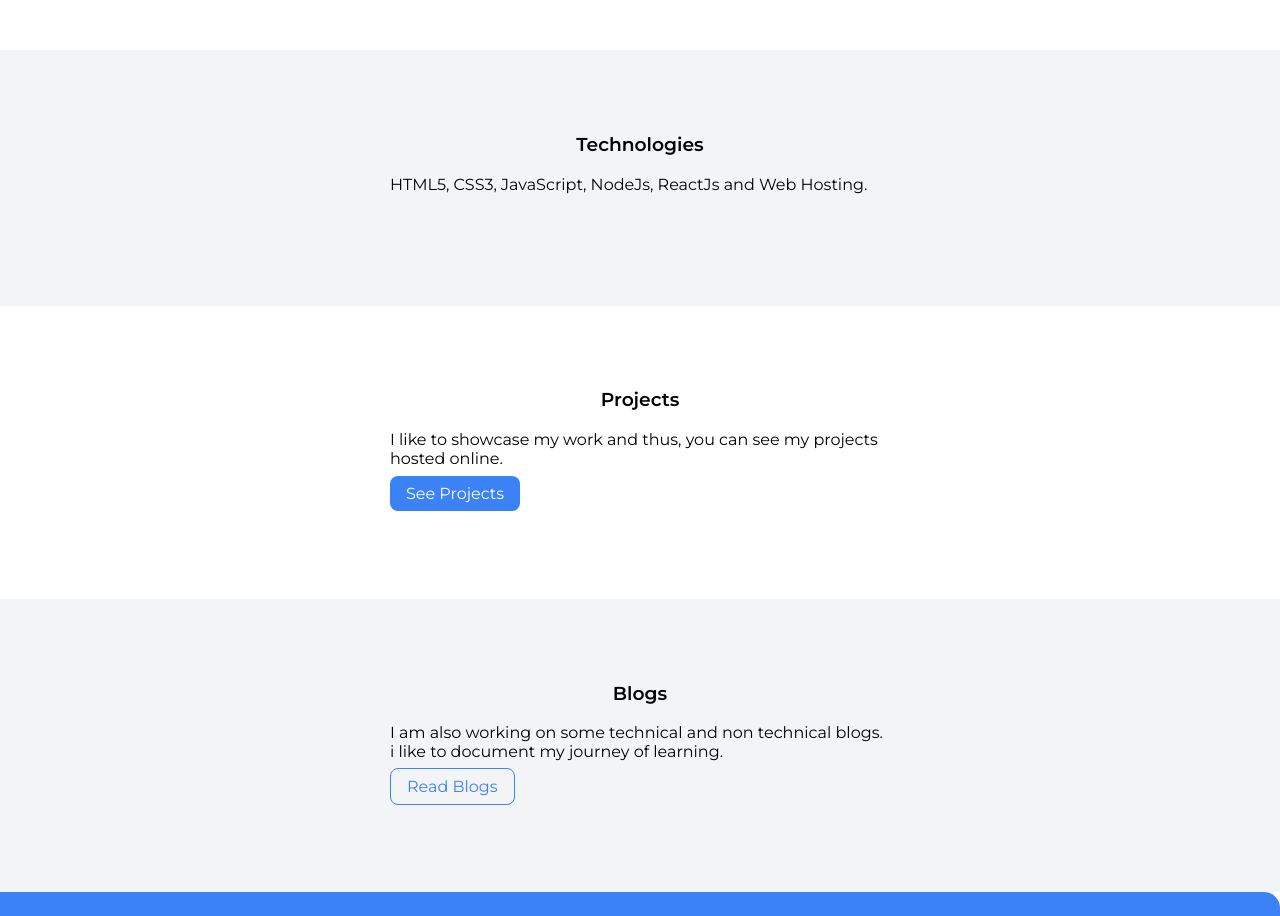
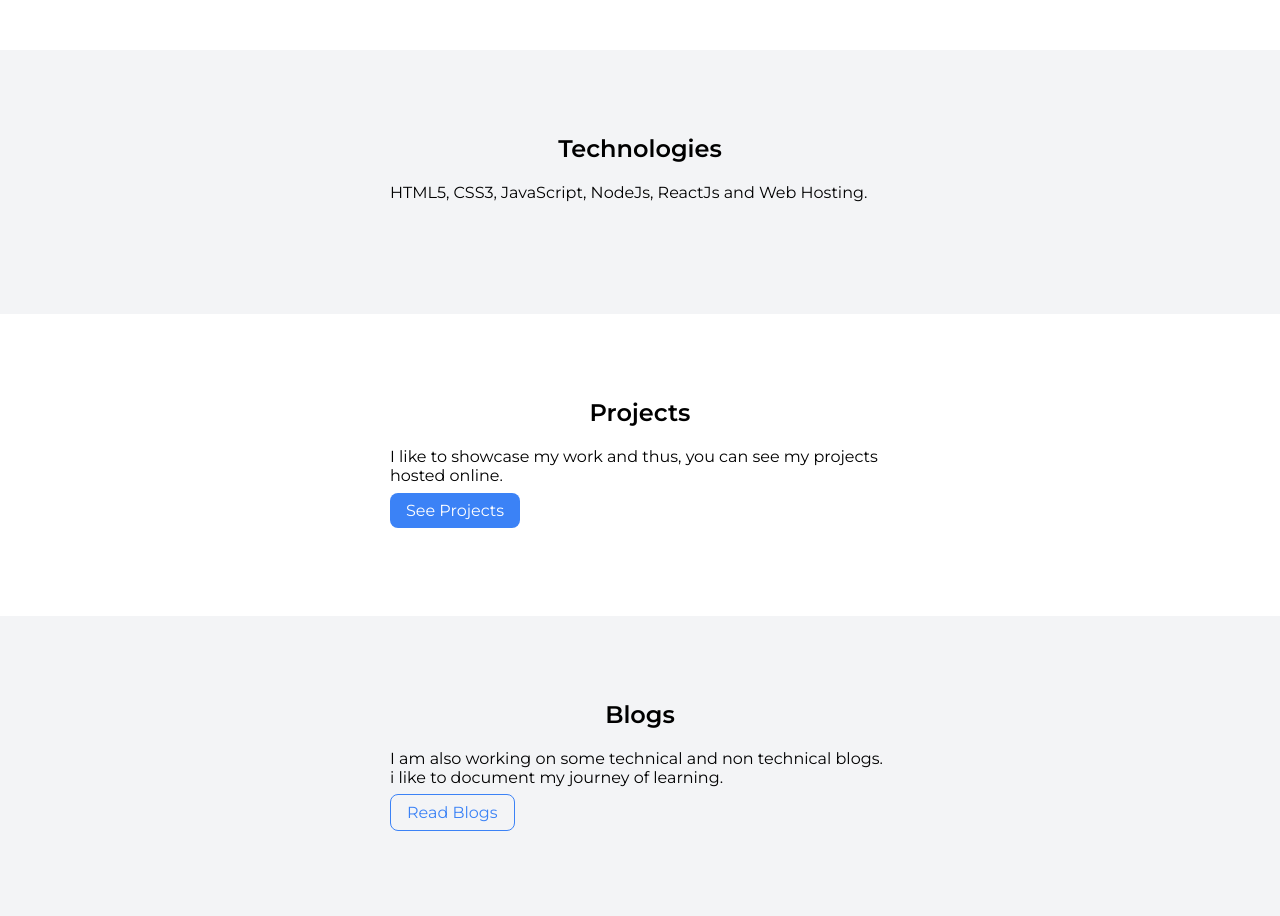
Before and after one commit to hrshmistry/hrshmistry-portfolio, a plain HTML site: page index.html in a window 1280 px wide. Shown: the part 421-1337 px from the top of the page. Drawn offline with Linux system fonts and the light colour scheme.

Commit message:
style: text

```diff
--- a/index.html
+++ b/index.html
@@ -34,7 +34,7 @@
 
     <section class="section off-white">
         <div class="container container-center">
-            <h3>Technologies</h3>
+            <h1>Technologies</h1>
             <p>HTML5, CSS3, JavaScript, NodeJs, ReactJs and Web Hosting.</p>
         </div>
 
@@ -42,7 +42,7 @@
 
     <section class="section">
         <div class="container container-center">
-            <h3>Projects</h3>
+            <h1>Projects</h1>
             <p>I like to showcase my work and thus, you can see my projects hosted online.</p>
             <a class="Link link-primary btn-hover" href="/projects.html">See Projects</a>
             <!-- <a class="Link link-secondary" href="/">Secondary link</a> -->
@@ -53,7 +53,7 @@
 
     <section class="section off-white">
         <div class="container container-center">
-            <h3>Blogs</h3>
+            <h1>Blogs</h1>
             <p>I am also working on some technical and non technical blogs. i like to document my journey of learning.
             </p>
             <a class="Link link-secondary" href="/blogs.html">Read Blogs</a>
--- a/styles.css
+++ b/styles.css
@@ -138,7 +138,7 @@ hr {
     padding-bottom: 3rem;
 }
 
-.section h3 {
+.section h1 {
     text-align: center;
 }
 .section p {
```
